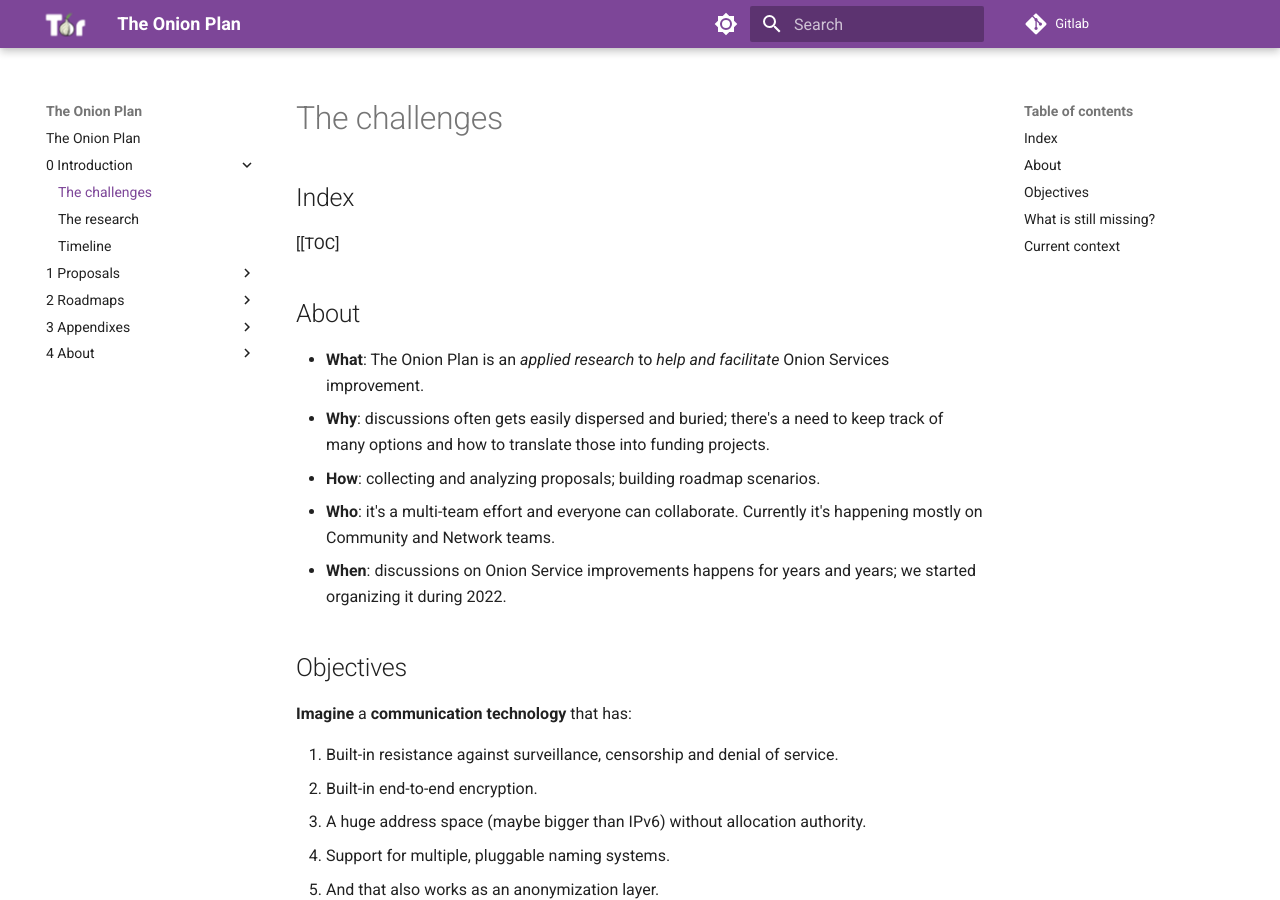
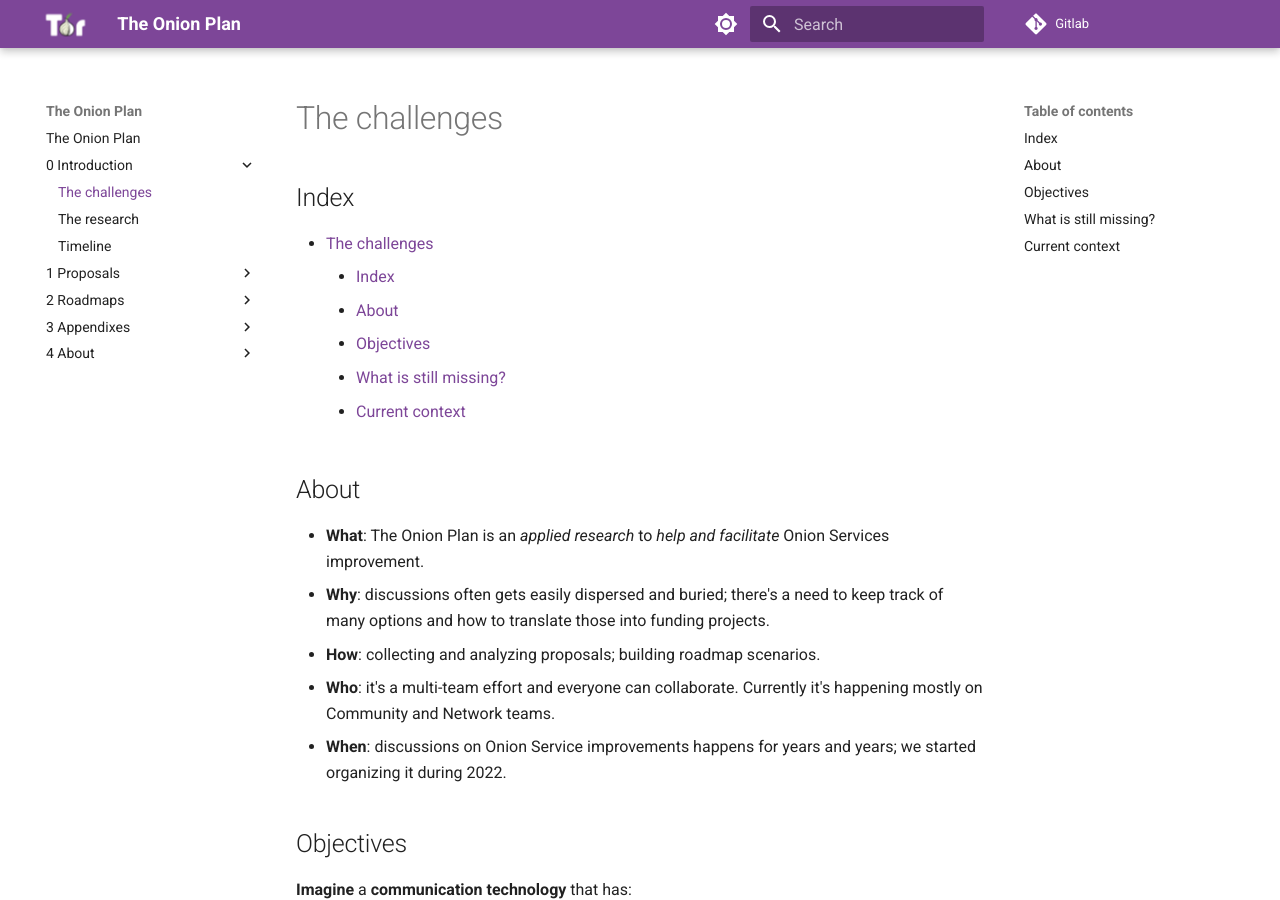
Before and after one commit to offsoc/onionplan, an MkDocs documentation site: the page built from docs/0 - Introduction/Challenges.md, in a window 1280 px wide and 900 px high. Built offline with MkDocs 1.6.1 and Material for MkDocs 9.7.7, drawn with Linux system fonts in a browser that asks for light colours.

Commit message:
Fix: typo

```diff
--- a/docs/0 - Introduction/Challenges.md
+++ b/docs/0 - Introduction/Challenges.md
@@ -2,7 +2,7 @@
 
 ## Index
 
-[[TOC]
+[TOC]
 
 ## About
 
```
